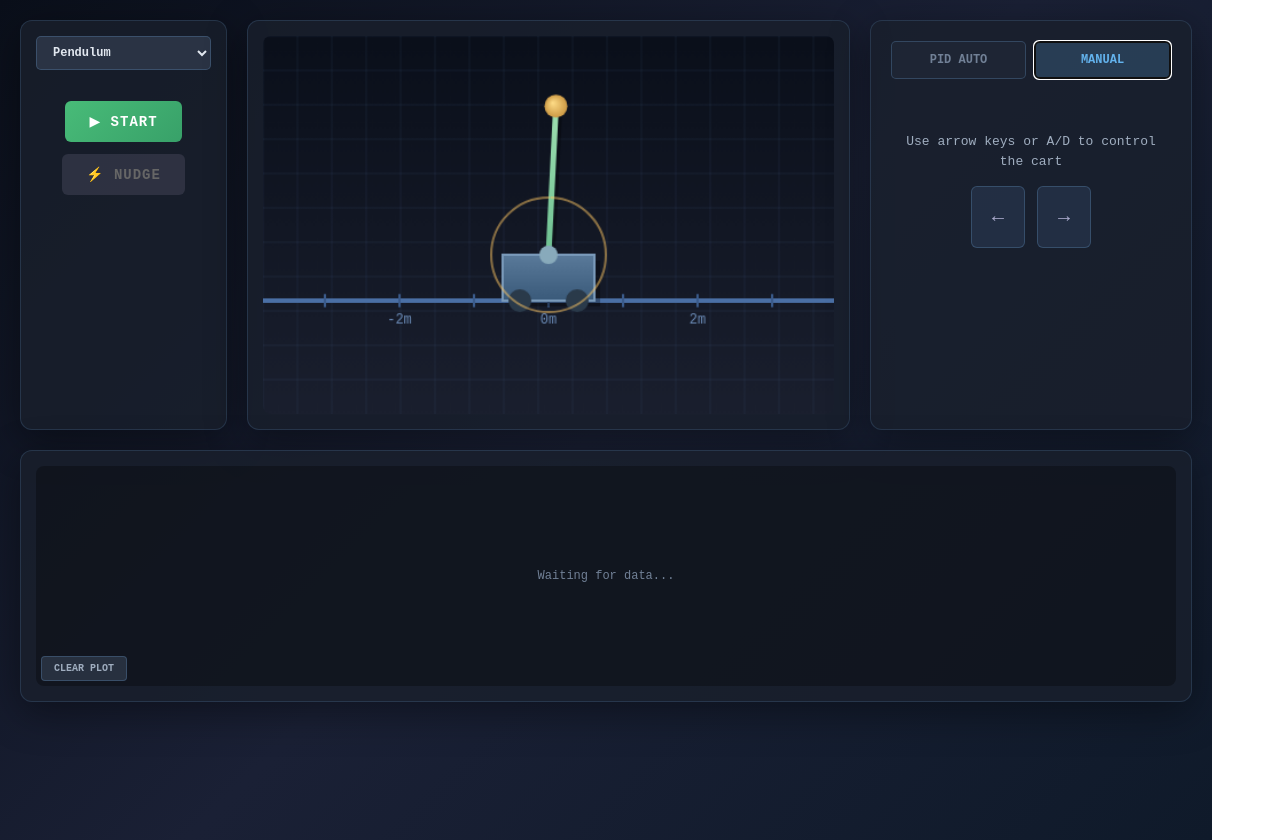
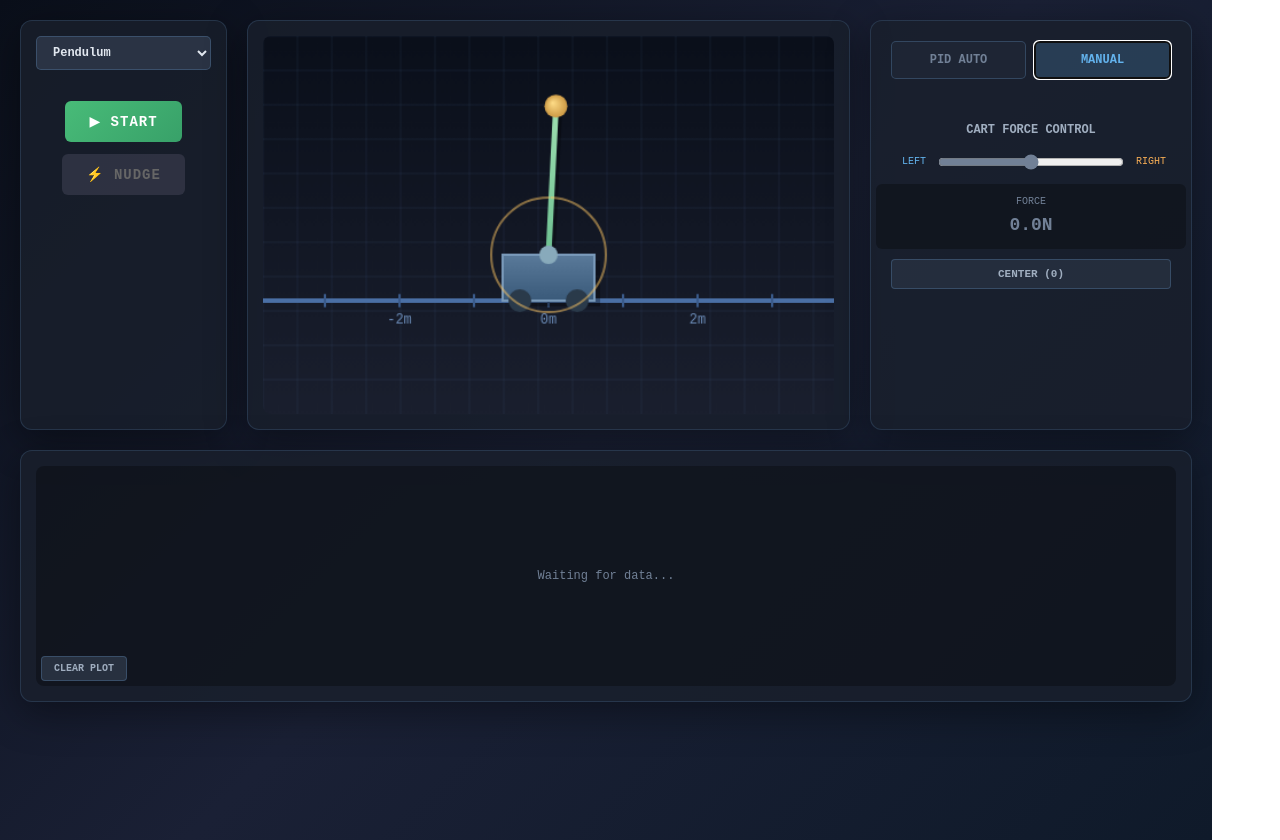
Before and after one commit to carlosnoyes/PID-demo, a React (Vite) app in the folder my-app/: page / in a window 1280 px wide. Both pictures are taken after a click on the button "MANUAL". Built offline with nearby package versions, Linux system fonts and the light colour scheme.

Commit message:
fix: remove keyboard controls and enhance manual force control interface for InvertedPendulum simulator

```diff
--- a/my-app/src/simulators/InvertedPendulum.jsx
+++ b/my-app/src/simulators/InvertedPendulum.jsx
@@ -344,24 +344,6 @@ const InvertedPendulumSimulator = ({ simulators = [], activeSimulator = 'pendulu
 
   useEffect(() => { render(); }, [render]);
 
-  // Keyboard controls
-  useEffect(() => {
-    const handleKeyDown = (e) => {
-      if (controlMode !== 'manual') return;
-      if (e.key === 'ArrowLeft' || e.key === 'a') setUserInput(-1);
-      else if (e.key === 'ArrowRight' || e.key === 'd') setUserInput(1);
-    };
-    const handleKeyUp = (e) => {
-      if (controlMode !== 'manual') return;
-      if (['ArrowLeft', 'ArrowRight', 'a', 'd'].includes(e.key)) setUserInput(0);
-    };
-    window.addEventListener('keydown', handleKeyDown);
-    window.addEventListener('keyup', handleKeyUp);
-    return () => {
-      window.removeEventListener('keydown', handleKeyDown);
-      window.removeEventListener('keyup', handleKeyUp);
-    };
-  }, [controlMode]);
 
   const handleToggle = () => {
     if (isRunning) {
@@ -373,30 +355,53 @@ const InvertedPendulumSimulator = ({ simulators = [], activeSimulator = 'pendulu
   };
 
   const manualControls = (
-    <div style={{ textAlign: 'center', padding: '20px 0' }}>
-      <p style={{ color: colors.text.secondary, fontSize: '13px', marginBottom: '15px' }}>
-        Use arrow keys or A/D to control the cart
-      </p>
-      <div style={{ display: 'flex', justifyContent: 'center', gap: '12px' }}>
-        <div style={{
-          padding: '15px 20px',
-          background: userInput < 0 ? 'rgba(106, 159, 212, 0.4)' : 'rgba(50, 70, 100, 0.4)',
-          borderRadius: '6px',
-          border: '1px solid rgba(100, 150, 200, 0.3)',
-          color: '#aac',
-          fontSize: '20px'
-        }}>
-          ←
+    <div style={{ padding: '10px 0' }}>
+      <h3 style={{ color: colors.text.secondary, fontSize: '12px', marginBottom: '15px', textAlign: 'center' }}>
+        CART FORCE CONTROL
+      </h3>
+      <div style={{ display: 'flex', flexDirection: 'column', gap: '15px' }}>
+        <div style={{ display: 'flex', alignItems: 'center', gap: '10px' }}>
+          <span style={{ color: colors.info, fontSize: '10px', minWidth: '35px', textAlign: 'right' }}>LEFT</span>
+          <input
+            type="range"
+            min={-1}
+            max={1}
+            step={0.01}
+            value={userInput}
+            onChange={e => setUserInput(Number(e.target.value))}
+            style={{
+              flex: 1,
+              accentColor: userInput < 0 ? colors.info : userInput > 0 ? colors.secondary : colors.text.muted,
+              height: '8px',
+              cursor: 'pointer'
+            }}
+          />
+          <span style={{ color: colors.secondary, fontSize: '10px', minWidth: '35px' }}>RIGHT</span>
         </div>
-        <div style={{
-          padding: '15px 20px',
-          background: userInput > 0 ? 'rgba(106, 159, 212, 0.4)' : 'rgba(50, 70, 100, 0.4)',
-          borderRadius: '6px',
-          border: '1px solid rgba(100, 150, 200, 0.3)',
-          color: '#aac',
-          fontSize: '20px'
-        }}>
-          →
+        <div style={{ display: 'flex', flexDirection: 'column', alignItems: 'center', gap: '10px' }}>
+          <div style={{ padding: '10px 15px', background: 'rgba(0, 0, 0, 0.3)', borderRadius: '6px', textAlign: 'center', width: '100%' }}>
+            <div style={{ color: colors.text.muted, fontSize: '10px', marginBottom: '3px' }}>FORCE</div>
+            <div style={{ color: userInput < 0 ? colors.info : userInput > 0 ? colors.secondary : colors.text.muted, fontSize: '18px', fontWeight: 'bold' }}>
+              {(userInput * 30).toFixed(1)}N
+            </div>
+          </div>
+          <button
+            onClick={() => setUserInput(0)}
+            style={{
+              padding: '8px 20px',
+              fontSize: '11px',
+              fontWeight: '600',
+              borderRadius: '4px',
+              border: '1px solid rgba(100, 150, 200, 0.3)',
+              cursor: 'pointer',
+              background: 'rgba(45, 55, 72, 0.6)',
+              color: colors.text.secondary,
+              fontFamily: fonts.mono,
+              width: '100%'
+            }}
+          >
+            CENTER (0)
+          </button>
         </div>
       </div>
     </div>
```
